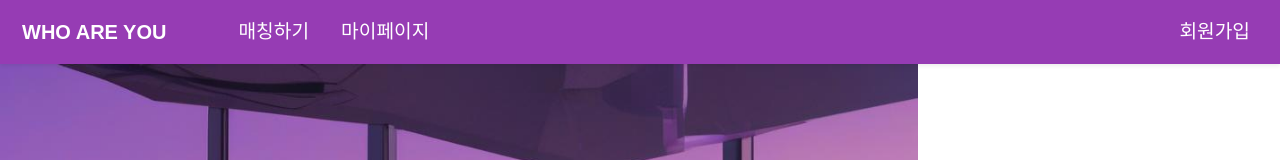
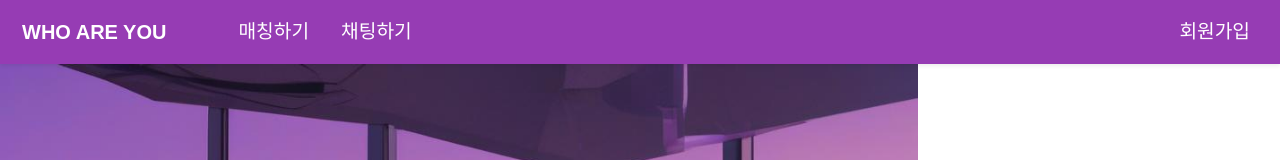
Before and after one commit to Never-Say-Die-A207/WhoAreYou, a React (Create React App) app in the folder frontend/: page / in a window 1280 px wide. Shown: the top 160 px of the page. Built offline with nearby package versions, Linux system fonts and the light colour scheme.

Commit message:
fix navbar name

```diff
--- a/frontend/src/pages/Navbar.js
+++ b/frontend/src/pages/Navbar.js
@@ -20,7 +20,7 @@
                                 <Link to='/matching' className='nav-link'>매칭하기</Link>
                             </li>
                             <li className="nav-item">
-                                <Link to='/mypage' className='nav-link'>마이페이지</Link>
+                                <Link to='/mypage' className='nav-link'>채팅하기</Link>
                             </li>
 
                         </ul>
```
